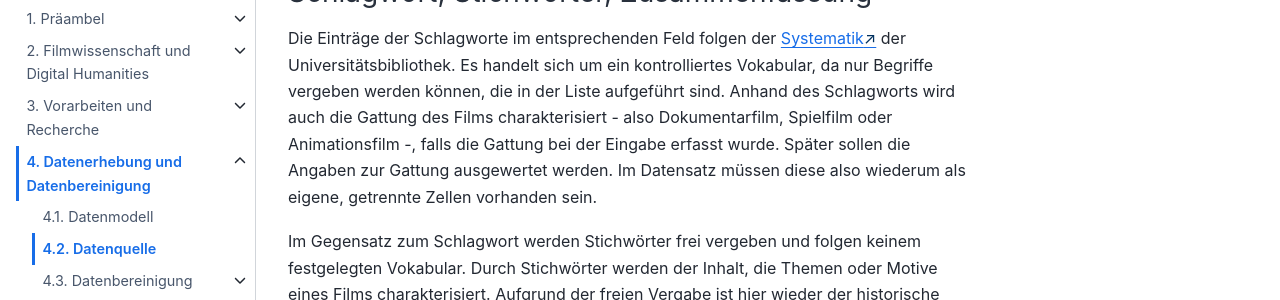
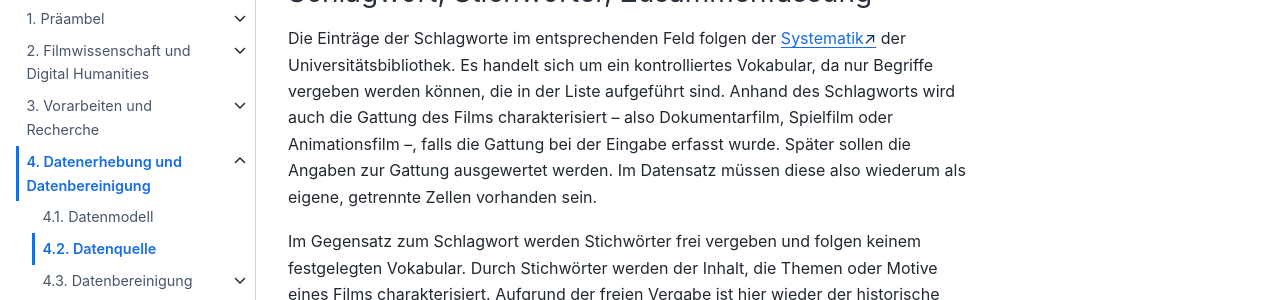
Before and after one commit to quadriga-dk/Bewegtes-Bild-Fallstudie-2, a Jupyter Book: the page built from bereinigung/datenquelle.md, in a window 1280 px wide and 900 px high, scrolled down 4602 px. Shown: the part 232-532 px from the top of the window. Built offline with Jupyter Book 1.0.4 settings and Sphinx 7.4.7 and the Sphinx Book theme 1.1.4, drawn with Linux system fonts in a browser that asks for light colours; cross-references to code outside the pages are shown as plain code; some of the changed text lies outside the part shown.

Commit message:
Update datenquelle.md
Strichart geändert

````diff
--- a/bereinigung/datenquelle.md
+++ b/bereinigung/datenquelle.md
@@ -1,5 +1,5 @@
 # Datenquelle
-Ausgangspunkt für die Fallstudie sind existierende Daten in Form eines Auszugs aus der Datenbank des Bibliothekskatalogs (OPAC) der Filmuniversität Babelsberg. In diesem Auszug sind **alle im Katalog vorhandenen Angaben zu studentischen Filmen aus den Jahren 1985 bis 1999** enthalten. Johanna Drucker weist darauf hin, dass bei der Arbeit mit existierenden Daten danach gefragt werden sollte, wie vollständig diese Daten sind und wer diese wie erstellt hat. {cite}`d-Drucker_2021` Solche Datensätze enthalten nach Drucker selten Angaben darüber, wie sie entstanden sind - weder in einer möglichen zusätzlichen Dokumentation noch in den Metadaten. Daher sollte das den Daten zugrunde liegende Modell analysiert werden. Zielführende Fragen sind für einen Rückschluss auf das Modell z.B.: Welche Feldnamen wurden für die Charakterisierung einzelner Informationen verwendet? Welche Systeme zur Kategorisierung sind erkennbar? Wo fehlen Angaben?
+Ausgangspunkt für die Fallstudie sind existierende Daten in Form eines Auszugs aus der Datenbank des Bibliothekskatalogs (OPAC) der Filmuniversität Babelsberg. In diesem Auszug sind **alle im Katalog vorhandenen Angaben zu studentischen Filmen aus den Jahren 1985 bis 1999** enthalten. Johanna Drucker weist darauf hin, dass bei der Arbeit mit existierenden Daten danach gefragt werden sollte, wie vollständig diese Daten sind und wer diese wie erstellt hat. {cite}`d-Drucker_2021` Solche Datensätze enthalten nach Drucker selten Angaben darüber, wie sie entstanden sind – weder in einer möglichen zusätzlichen Dokumentation noch in den Metadaten. Daher sollte das den Daten zugrunde liegende Modell analysiert werden. Zielführende Fragen sind für einen Rückschluss auf das Modell z.B.: Welche Feldnamen wurden für die Charakterisierung einzelner Informationen verwendet? Welche Systeme zur Kategorisierung sind erkennbar? Wo fehlen Angaben?
 
 ## Analyse des Datenmodells
 
@@ -46,7 +46,7 @@ Feld "sonstige Person" in der Vollansicht eines Eintrags des Bibliothekskatalogs
 ```
 
 ### Titel, Zusatz, Personenangaben
-In einem weiteren Feld wird der Titel des Films genannt. Im Feld Zusatz sind die Projektarten der studentischen Filme aufgeführt, z.B. "Übung", "Diplomfilm", "Hauptprüfungsfilm" oder "F1", "F2", "F3" - was ebenfalls spezifische Filmübungen aus dem Lehrplan der Hochschule sind. Gegebenenfalls werden die Übungen zusätzlich den Studiengängen zugeordnet, die hauptverantwortlich oder beteiligt waren. ({numref}`opac_titel`) Bei "Personenangaben" werden Einträge aus den Feldern "sonstige Personen" wiederholt, in der Regel die erste Zeile in Form der Regie und des entsprechenden Namens, gelegentlich finden sich mehrere Namensnennungen und Gewerke im selben Feld.
+In einem weiteren Feld wird der Titel des Films genannt. Im Feld Zusatz sind die Projektarten der studentischen Filme aufgeführt, z.B. "Übung", "Diplomfilm", "Hauptprüfungsfilm" oder "F1", "F2", "F3" – was ebenfalls spezifische Filmübungen aus dem Lehrplan der Hochschule sind. Gegebenenfalls werden die Übungen zusätzlich den Studiengängen zugeordnet, die hauptverantwortlich oder beteiligt waren. ({numref}`opac_titel`) Bei "Personenangaben" werden Einträge aus den Feldern "sonstige Personen" wiederholt, in der Regel die erste Zeile in Form der Regie und des entsprechenden Namens, gelegentlich finden sich mehrere Namensnennungen und Gewerke im selben Feld.
 
 ```{figure} ../assets/bereinigung/quelle/OPAC_Titel_Zusatz_Personenangaben.png
 ---
@@ -73,7 +73,7 @@ alt: Darstellung des Ausschnitts einer Vollanzeige eines Einzeltitels im Katalog
 Felder "Umfang/Format" und "Allgemeine Anmerkung" in der Vollansicht eines Eintrags des Bibliothekskatalogs
 ```
 ### Schlagwort, Stichwörter, Zusammenfassung
-Die Einträge der Schlagworte im entsprechenden Feld folgen der <a href="https://www.filmuniversitaet.de/fileadmin/user_upload/pdfs/bibliothek/schlagsys.pdf" class="external-link" target="_blank">Systematik</a> der Universitätsbibliothek. Es handelt sich um ein kontrolliertes Vokabular, da nur Begriffe vergeben werden können, die in der Liste aufgeführt sind. Anhand des Schlagworts wird auch die Gattung des Films charakterisiert - also Dokumentarfilm, Spielfilm oder Animationsfilm -, falls die Gattung bei der Eingabe erfasst wurde. Später sollen die Angaben zur Gattung ausgewertet werden. Im Datensatz müssen diese also wiederum als eigene, getrennte Zellen vorhanden sein.
+Die Einträge der Schlagworte im entsprechenden Feld folgen der <a href="https://www.filmuniversitaet.de/fileadmin/user_upload/pdfs/bibliothek/schlagsys.pdf" class="external-link" target="_blank">Systematik</a> der Universitätsbibliothek. Es handelt sich um ein kontrolliertes Vokabular, da nur Begriffe vergeben werden können, die in der Liste aufgeführt sind. Anhand des Schlagworts wird auch die Gattung des Films charakterisiert – also Dokumentarfilm, Spielfilm oder Animationsfilm –, falls die Gattung bei der Eingabe erfasst wurde. Später sollen die Angaben zur Gattung ausgewertet werden. Im Datensatz müssen diese also wiederum als eigene, getrennte Zellen vorhanden sein.
 
 Im Gegensatz zum Schlagwort werden Stichwörter frei vergeben und folgen keinem festgelegten Vokabular. Durch Stichwörter werden der Inhalt, die Themen oder Motive eines Films charakterisiert. Aufgrund der freien Vergabe ist hier wieder der historische Kontext der Archivierung und die potenziell subjektive Bewertung zu berücksichtigen.
 
````
